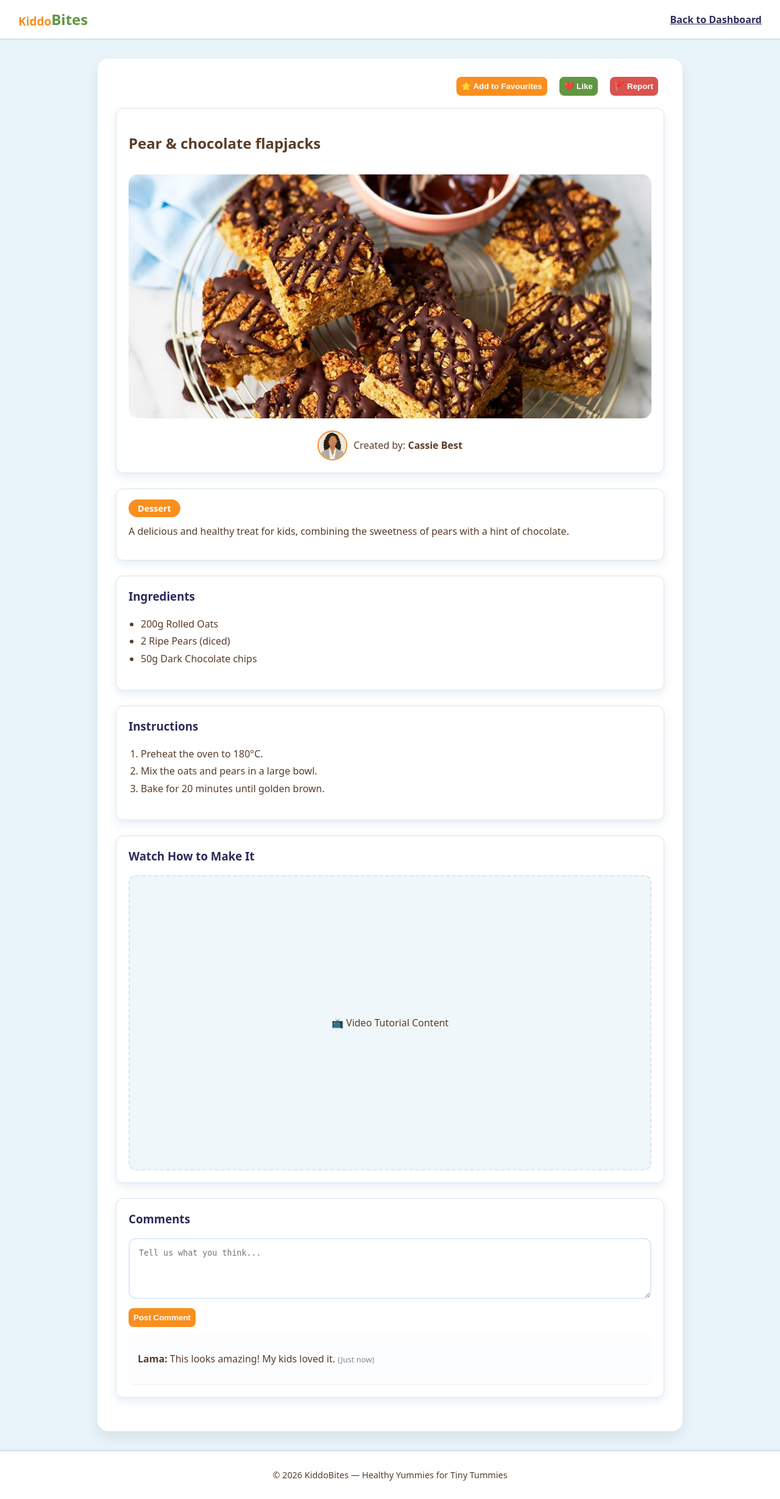
After one commit to AljoryAnas/Web2-Project, a PHP site: page /view-recipe.html in a window 1280 px wide. The commit adds this page. Shown: the whole page at 61% size. Run offline with PHP 8.4, Linux system fonts and the light colour scheme.

Commit message:
maryam's pages

```diff
--- a/stylesheet.css
+++ b/stylesheet.css
@@ -369,3 +369,125 @@ button:hover {
   background-color: #619643;
 }
 /* =========================== Lama's Styles End =========================== */
+
+
+/* =========================== Maryam Styles =========================== */
+
+/* Recipe Card & Layout */
+.recipe-card {
+  width: min(900px, 95%);
+  margin: auto;
+  background: #ffffff;
+  border-radius: 18px;
+  padding: 30px;
+  box-shadow: 0 10px 22px rgba(0,0,0,0.08);
+}
+
+.recipe-top-actions {
+  display: flex;
+  gap: 10px;
+  margin-bottom: 20px;
+  justify-content: flex-end;
+}
+
+.recipe-main-img {
+  width: 100%;
+  max-height: 400px;
+  object-fit: cover;
+  border-radius: 15px;
+  margin: 15px 0;
+}
+
+.creator-badge {
+  display: flex;
+  align-items: center;
+  justify-content: center;
+  gap: 10px;
+}
+
+.creator-avatar, .table-avatar {
+  width: 45px;
+  height: 45px;
+  border-radius: 50%;
+  border: 2px solid #F98F1E;
+}
+
+.recipe-category {
+  background: #F98F1E;
+  color: white;
+  padding: 5px 15px;
+  border-radius: 20px;
+  font-size: 0.9rem;
+  font-weight: bold;
+}
+
+/* Lists and Details */
+.ingredients-list, .instructions-list {
+  line-height: 1.8;
+  padding-left: 20px;
+}
+
+.video-placeholder {
+  aspect-ratio: 16/9;
+  background: #f0f7fb;
+  border-radius: 12px;
+  display: flex;
+  align-items: center;
+  justify-content: center;
+  border: 2px dashed #D7E6EF;
+}
+
+/* Comments */
+.comment-form textarea {
+  width: 100%;
+  height: 100px;
+  padding: 15px;
+  border-radius: 12px;
+  border: 2px solid #dbeafe;
+  box-sizing: border-box;
+  margin-bottom: 10px;
+}
+
+.comment-item {
+  padding: 15px;
+  border-bottom: 1px solid #eee;
+  background: #fbfdff;
+  border-radius: 10px;
+  margin-top: 10px;
+}
+
+.comment-date {
+  color: #888;
+  font-size: 0.8rem;
+}
+
+/* Admin Specific */
+.admin-logo-img {
+  width: 80px;
+  background: #f9f9f9;
+  padding: 10px;
+  border-radius: 10px;
+}
+
+.alert-title {
+  color: #d9534f !important;
+}
+
+.admin-table {
+  width: 100%;
+  border-collapse: collapse;
+}
+
+.btn-block {
+  background-color: #d9534f;
+}
+
+.btn-dismiss {
+  background-color: #999;
+}
+
+.btn-fav { background-color: #F98F1E; }
+.btn-like { background-color: #619643; }
+.btn-report { background-color: #d9534f; }
+
+/* =========================== Maryam End =========================== */
--- /dev/null
+++ b/view-recipe.html
@@ -0,0 +1,86 @@
+<!DOCTYPE html>
+<html lang="en">
+<head>
+  <meta charset="UTF-8">
+  <title>View Recipe - KiddoBites</title>
+  <link rel="stylesheet" href="stylesheet.css">
+</head>
+<body class="view-recipe-page">
+
+  <header>
+      <h2><span class="brand">Kiddo</span>Bites</h2>
+      <a href="user.html">Back to Dashboard</a>
+  </header>
+
+  <main class="container">
+    <div class="recipe-card">
+
+      <div class="recipe-top-actions">
+        <button type="button" class="btn-fav">⭐ Add to Favourites</button>
+        <button type="button" class="btn-like">❤️ Like</button>
+        <button type="button" class="btn-report">🚩 Report</button>
+      </div>
+
+      <section class="recipe-hero">
+        <h1 class="recipe-title">Pear & chocolate flapjacks</h1>
+        <img src="images/Pear-and-chocolate-flapjacks.jpg" alt="Recipe" class="recipe-main-img">
+
+        <div class="creator-badge">
+          <img src="images/women.png" alt="Creator" class="creator-avatar">
+          <span>Created by: <strong>Cassie Best</strong></span>
+        </div>
+      </section>
+
+      <section class="recipe-intro">
+        <span class="recipe-category">Dessert</span>
+        <p class="recipe-desc">A delicious and healthy treat for kids, combining the sweetness of pears with a hint of chocolate.</p>
+      </section>
+
+      <section class="recipe-details">
+        <h3>Ingredients</h3>
+        <ul class="ingredients-list">
+          <li>200g Rolled Oats</li>
+          <li>2 Ripe Pears (diced)</li>
+          <li>50g Dark Chocolate chips</li>
+        </ul>
+      </section>
+
+      <section class="recipe-details">
+        <h3>Instructions</h3>
+        <ol class="instructions-list">
+          <li>Preheat the oven to 180°C.</li>
+          <li>Mix the oats and pears in a large bowl.</li>
+          <li>Bake for 20 minutes until golden brown.</li>
+        </ol>
+      </section>
+
+      <section class="recipe-video-section">
+        <h3>Watch How to Make It</h3>
+        <div class="video-placeholder">
+             <p>📺 Video Tutorial Content</p>
+        </div>
+      </section>
+
+      <section class="comments-area">
+        <h3>Comments</h3>
+        <form class="comment-form">
+          <textarea placeholder="Tell us what you think..."></textarea>
+          <button type="submit" class="btn-main">Post Comment</button>
+        </form>
+
+        <div class="comments-list">
+          <div class="comment-item">
+            <p><strong>Lama:</strong> This looks amazing! My kids loved it. <span class="comment-date">(Just now)</span></p>
+          </div>
+        </div>
+      </section>
+
+    </div>
+  </main>
+
+  <footer>
+    <p>© 2026 KiddoBites — Healthy Yummies for Tiny Tummies</p>
+  </footer>
+
+</body>
+</html>
```
Also changed, not shown: admin.html (added, +81 -0 lines).
